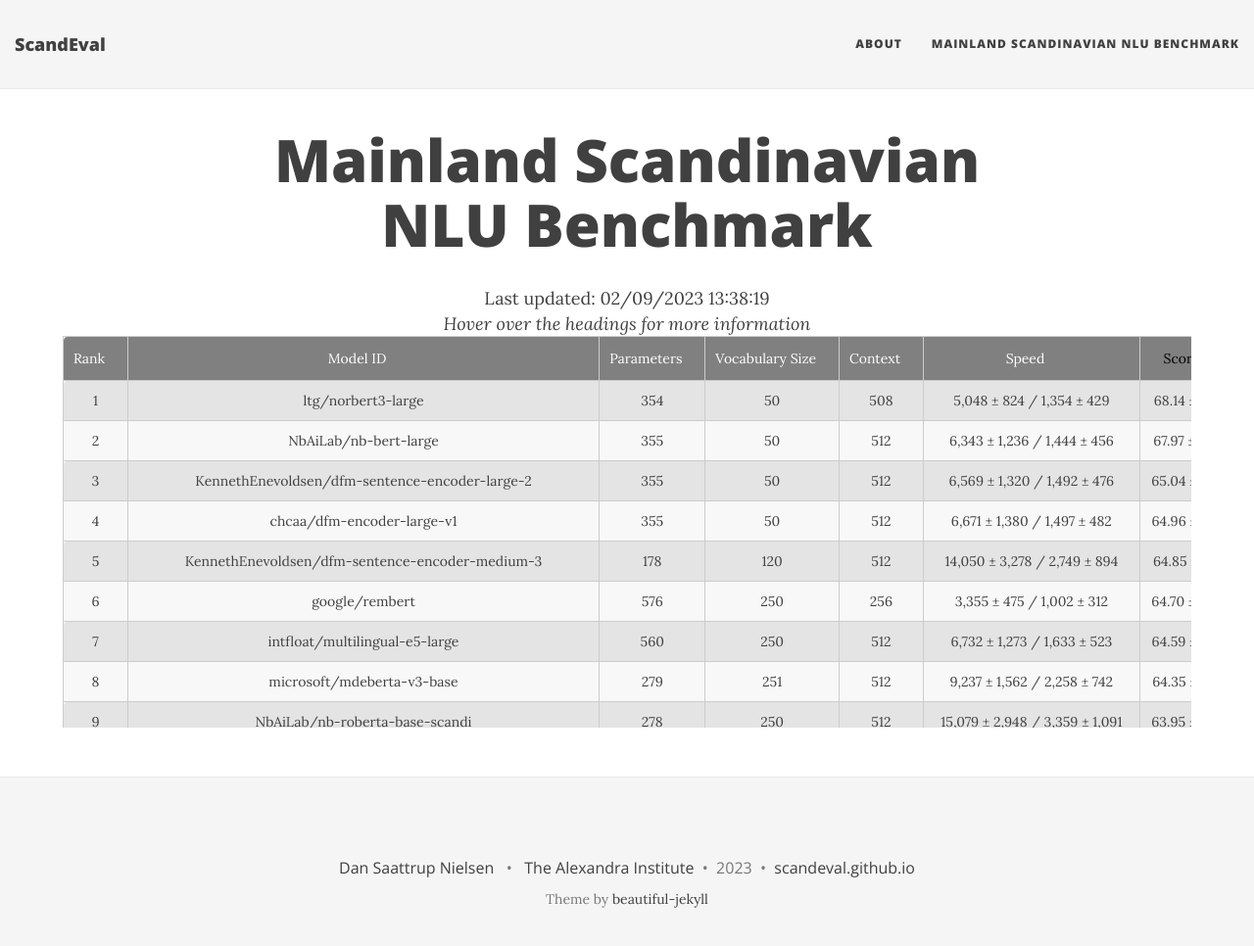
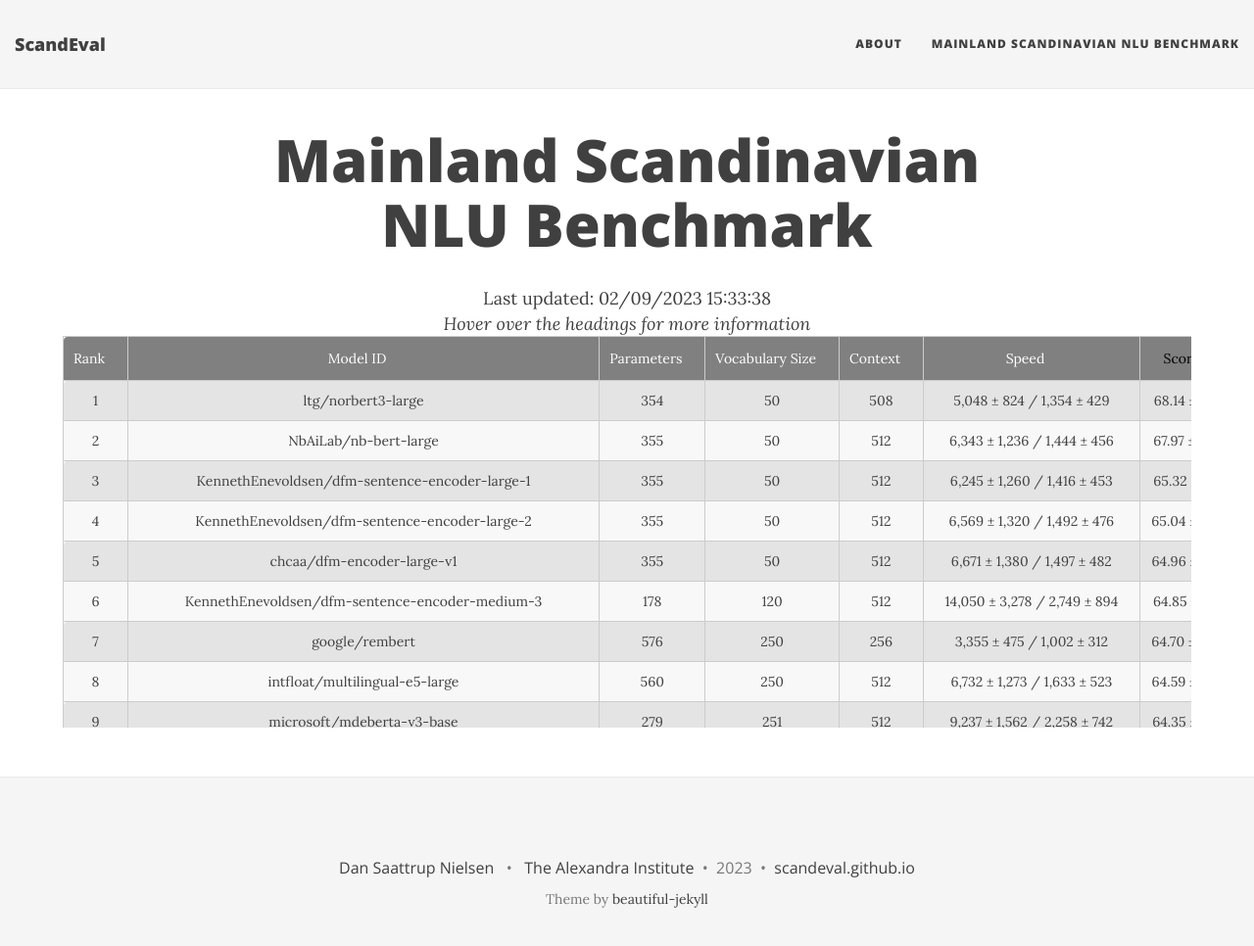
Before and after one commit to ScandEval/scandeval.github.io, a Jekyll site: the page built from mainland-nlu-benchmark.md, in a window 1280 px wide and 979 px high. Shown: the top 966 px of the window at 98% size. Built offline with Jekyll 4.4.1, drawn with Linux system fonts in a browser that asks for light colours; nearby versions of some CDN libraries; some of the changed lines change nothing that is shown.

Commit message:
feat: Add KennethEnevoldsen/dfm-sentence-encoder-large-1

```diff
--- a/mainland-nlu-benchmark.md
+++ b/mainland-nlu-benchmark.md
@@ -3,7 +3,7 @@ layout: leaderboard
 title: Mainland Scandinavian NLU Benchmark
 ---
 
-<center>Last updated: 02/09/2023 13:38:19</center>
+<center>Last updated: 02/09/2023 15:33:38</center>
 <center><i>Hover over the headings for more information</i></center>
 
 <div class="table-wrapper centered">
@@ -4066,6 +4066,36 @@ title: Mainland Scandinavian NLU Benchmark
    <td class="sv la">3.10 ± 1.11 / 47.62 ± 2.50</td> <!-- ScaLA-sv -->
    <td class="sv qa">34.51 ± 1.96 / 39.42 ± 1.94</td> <!-- ScandiQA-sv -->
   </tr>
+  <tr>
+   <td class="rank"></td> <!-- Rank -->
+   <td>KennethEnevoldsen/dfm-sentence-encoder-large-1</td> <!-- Model ID -->
+   <td class="num_model_parameters">355</td> <!-- Number of trainable parameters -->
+   <td class="vocabulary_size">50</td> <!-- Size of the model's vocabulary -->
+   <td class="max_sequence_length">512</td> <!-- Maximum sequence length of the model-->
+   <td class="speed">6,245 ± 1,260 / 1,416 ± 453</td> <!-- Model inference speed -->
+   <td class="score"></td> <!-- ScandEval score -->
+   <td class="da-score"></td> <!-- Danish score -->
+   <td class="no-score"></td> <!-- Norwegian score -->
+   <td class="sv-score"></td> <!-- Swedish score -->
+   <td class="ner-score"></td> <!-- Mean named entity recognition score -->
+   <td class="sent-score"></td> <!-- Mean sentiment classification score -->
+   <td class="la-score"></td> <!-- Mean linguistic acceptability score -->
+   <td class="qa-score"></td> <!-- Mean question answering score -->
+   <td class="da ner">83.14 ± 0.50 / 83.61 ± 0.62</td> <!-- DaNE -->
+   <td class="da sent">53.85 ± 1.39 / 68.94 ± 1.19</td> <!-- AngryTweets -->
+   <td class="da la">75.71 ± 1.95 / 87.29 ± 1.14</td> <!-- ScaLA-da -->
+   <td class="da qa">51.70 ± 1.75 / 56.71 ± 1.66</td> <!-- ScandiQA-da -->
+   <td class="no ner">85.20 ± 0.97 / 86.39 ± 1.06</td> <!-- NorNE-nb -->
+   <td class="no ner">82.50 ± 1.19 / 83.22 ± 1.44</td> <!-- NorNE-nn -->
+   <td class="no sent">59.61 ± 1.28 / 71.40 ± 1.68</td> <!-- NoReC -->
+   <td class="no la">67.88 ± 7.37 / 82.75 ± 4.57</td> <!-- ScaLA-nb -->
+   <td class="no la">62.44 ± 4.39 / 80.43 ± 2.39</td> <!-- ScaLA-nn -->
+   <td class="no qa">51.98 ± 2.70 / 57.40 ± 2.51</td> <!-- ScandiQA-no -->
+   <td class="sv ner">69.08 ± 1.45 / 71.65 ± 1.55</td> <!-- SUC3 -->
+   <td class="sv sent">74.92 ± 0.98 / 72.01 ± 2.31</td> <!-- SweReC -->
+   <td class="sv la">63.43 ± 2.30 / 81.00 ± 1.37</td> <!-- ScaLA-sv -->
+   <td class="sv qa">51.44 ± 4.06 / 57.13 ± 4.00</td> <!-- ScandiQA-sv -->
+  </tr>
  </tbody>
 </table>
 </div>
```
